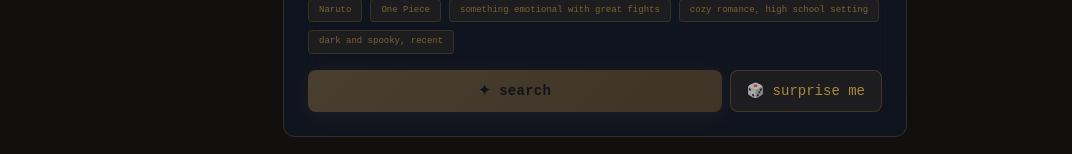
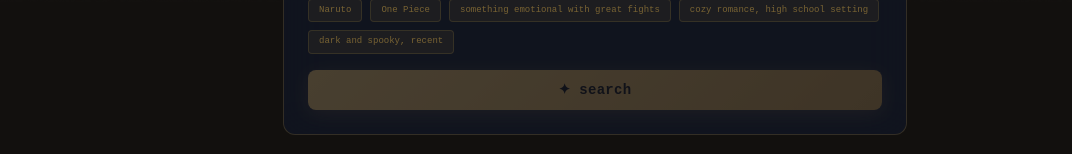
Before and after one commit to saanviupadhyay2509-commits/animatch, a Next.js app in the folder frontend/: page / in a window 1280 px wide. Shown: the part 798-952 px from the top of the page, without its empty margins (45-1117 px from the left). Built offline with nearby package versions, Linux system fonts and the light colour scheme; no server answers.

Commit message:
remove explainability panel and surprise me button

```diff
--- a/frontend/app/components/NaturalSearch.tsx
+++ b/frontend/app/components/NaturalSearch.tsx
@@ -30,26 +30,6 @@ export function NaturalSearch({ onSubmit, setResults, setLoading, setError, scro
     const descriptive = /\b(something|show|anime|movie|want|like|feel|mood|genre|make|cry|sad|happy|scary|funny|chill|hype|dark|light|old|new|recent|classic|emotional|exciting|romantic|spooky|cozy|relaxing)\b/;
     const wordCount = q.trim().split(/\s+/).length;
     return wordCount <= 4 && !descriptive.test(lower);
-  }
-
-  const SURPRISE_GENRES = [
-    ["Action", "Fantasy"], ["Romance", "Comedy"], ["Horror", "Mystery"],
-    ["Sci-Fi", "Adventure"], ["Drama", "Slice of Life"], ["Sport", "Drama"],
-    ["Mystery", "Thriller"], ["Fantasy", "Adventure"],
-  ];
-
-  function handleSurpriseMe() {
-    setError(null);
-    setResults([]);
-    scrollToResults();
-    const pick = SURPRISE_GENRES[Math.floor(Math.random() * SURPRISE_GENRES.length)];
-    onSubmit({
-      genres: pick,
-      mood: null,
-      era: "any",
-      min_rating: 6.5,
-      top_n: 6,
-    });
   }
 
   async function handleSearch() {
@@ -166,11 +146,10 @@ export function NaturalSearch({ onSubmit, setResults, setLoading, setError, scro
           ))}
         </div>
 
-        <div className="flex gap-2">
         <button
           onClick={handleSearch}
           disabled={localLoad || !query.trim()}
-            className="flex-1 py-2.5 rounded-lg text-sm font-mono font-semibold transition-all duration-200 btn-glow disabled:opacity-30 disabled:cursor-not-allowed"
+          className="w-full py-2.5 rounded-lg text-sm font-mono font-semibold transition-all duration-200 btn-glow disabled:opacity-30 disabled:cursor-not-allowed"
         >
           {localLoad ? (
             <span className="flex items-center justify-center gap-2">
@@ -179,23 +158,6 @@ export function NaturalSearch({ onSubmit, setResults, setLoading, setError, scro
             </span>
           ) : "✦  search"}
         </button>
-
-          <button
-            onClick={handleSurpriseMe}
-            disabled={localLoad}
-            title="Get a random recommendation"
-            className="px-4 py-2.5 rounded-lg text-sm font-mono transition-all duration-200 disabled:opacity-30 disabled:cursor-not-allowed"
-            style={{
-              background: "rgba(232,184,75,0.06)",
-              border: "1px solid rgba(232,184,75,0.18)",
-              color: "rgba(232,184,75,0.7)",
-            }}
-            onMouseEnter={e => { (e.currentTarget as HTMLElement).style.background = "rgba(232,184,75,0.12)"; }}
-            onMouseLeave={e => { (e.currentTarget as HTMLElement).style.background = "rgba(232,184,75,0.06)"; }}
-          >
-            🎲 surprise me
-          </button>
-        </div>
       </div>
 
       <div className="flex items-center gap-4 mt-5">
```
Lines whose indentation alone changed are shown as unchanged.
